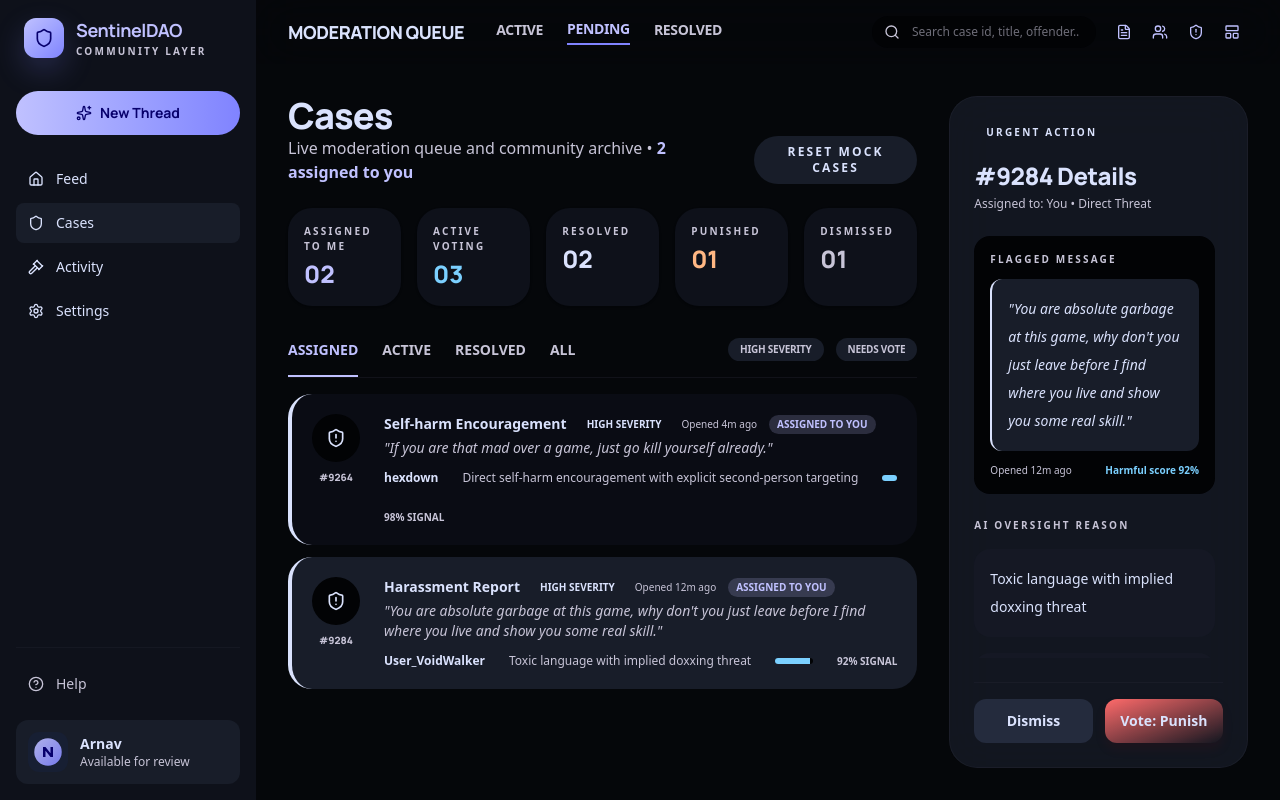
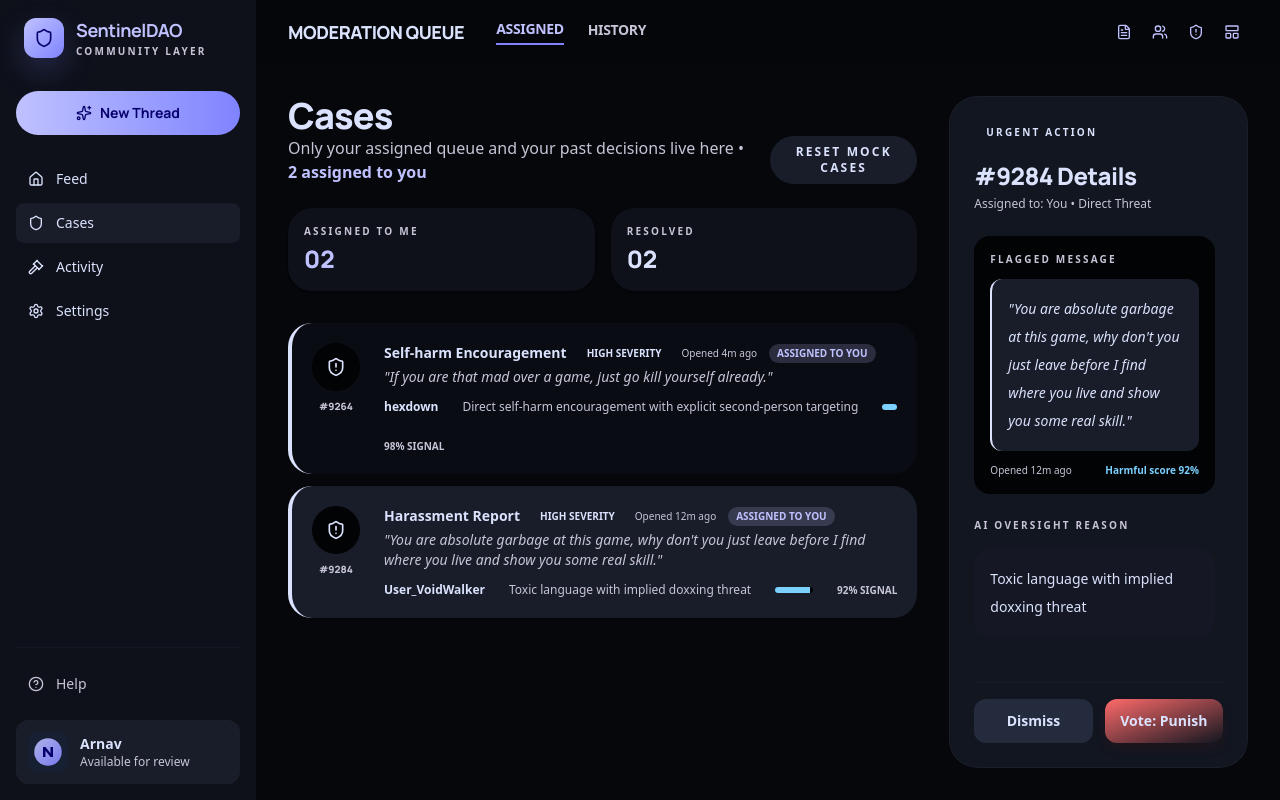
Before and after one commit to spywareXd/Sentinel, a Next.js app in the folder frontend/: page /cases in a window 1280 px wide. Built offline with nearby package versions, Linux system fonts and the light colour scheme.

Commit message:
final ui polish on chat

```diff
--- a/frontend/src/app/cases/page.tsx
+++ b/frontend/src/app/cases/page.tsx
@@ -9,66 +9,27 @@ import Sidebar from "@/components/layout/Sidebar";
 import { caseRecords } from "@/mockdata/cases";
 import type { CaseDecision, CaseRecord } from "@/types/mockdata/cases";
 
-type TopTab = "Active" | "Pending" | "Resolved";
-type QueueFilter = "Assigned" | "Active" | "Resolved" | "All";
+type TopTab = "Assigned" | "History";
 
 const createInitialCases = () => caseRecords.map((caseItem) => ({ ...caseItem }));
 
-const getTopTabForQueueFilter = (filter: QueueFilter): TopTab => {
-  if (filter === "Resolved") return "Resolved";
-  if (filter === "Active") return "Active";
-  return "Pending";
-};
-
-const getQueueFilterForTopTab = (tab: TopTab): QueueFilter => {
-  if (tab === "Resolved") return "Resolved";
-  if (tab === "Active") return "Active";
-  return "Assigned";
-};
-
 export default function CasesPage() {
   const [cases, setCases] = useState<CaseRecord[]>(createInitialCases);
-  const [searchQuery, setSearchQuery] = useState("");
-  const [activeTopTab, setActiveTopTab] = useState<TopTab>("Pending");
-  const [queueFilter, setQueueFilter] = useState<QueueFilter>("Assigned");
-  const [quickFilters, setQuickFilters] = useState({
-    highSeverity: false,
-    needsVote: false,
-  });
+  const [activeTopTab, setActiveTopTab] = useState<TopTab>("Assigned");
   const [selectedCaseId, setSelectedCaseId] = useState<string | null>(
     caseRecords[0]?.id ?? null,
   );
+  const [isDetailDismissed, setIsDetailDismissed] = useState(false);
   const detailPanelRef = useRef<HTMLDivElement | null>(null);
 
   const filteredCases = useMemo(() => {
-    const normalizedQuery = searchQuery.trim().toLowerCase();
-
     return cases
       .filter((caseItem) => {
-      if (activeTopTab === "Active" && caseItem.status !== "Voting") return false;
-      if (activeTopTab === "Pending" && caseItem.status === "Resolved") return false;
-      if (activeTopTab === "Resolved" && caseItem.status !== "Resolved") return false;
+        if (activeTopTab === "Assigned") {
+          return caseItem.assignedToMe;
+        }
 
-      if (queueFilter === "Assigned" && !caseItem.assignedToMe) return false;
-      if (queueFilter === "Active" && caseItem.status === "Resolved") return false;
-      if (queueFilter === "Resolved" && caseItem.status !== "Resolved") return false;
-
-      if (quickFilters.highSeverity && caseItem.severity !== "High") return false;
-      if (quickFilters.needsVote && !caseItem.needsVote) return false;
-
-      if (!normalizedQuery) return true;
-
-      const searchableText = [
-        caseItem.number,
-        caseItem.title,
-        caseItem.offender,
-        caseItem.reporter,
-        caseItem.aiReason,
-      ]
-        .join(" ")
-        .toLowerCase();
-
-      return searchableText.includes(normalizedQuery);
+        return caseItem.status === "Resolved" && caseItem.wasAssignedToMe;
       })
       .sort((left, right) => {
         if (left.status === "Resolved" && right.status !== "Resolved") return 1;
@@ -77,7 +38,7 @@ export default function CasesPage() {
         if (!left.assignedToMe && right.assignedToMe) return 1;
         return right.harmfulScore - left.harmfulScore;
       });
-  }, [activeTopTab, cases, queueFilter, quickFilters, searchQuery]);
+  }, [activeTopTab, cases]);
 
   const selectedCase =
     (selectedCaseId
@@ -88,10 +49,7 @@ export default function CasesPage() {
   const summary = useMemo(
     () => ({
       assigned: cases.filter((caseItem) => caseItem.assignedToMe).length,
-      activeVoting: cases.filter((caseItem) => caseItem.status !== "Resolved").length,
       resolved: cases.filter((caseItem) => caseItem.status === "Resolved").length,
-      punished: cases.filter((caseItem) => caseItem.decision === "Punished").length,
-      dismissed: cases.filter((caseItem) => caseItem.decision === "Dismissed").length,
     }),
     [cases],
   );
@@ -111,16 +69,11 @@ export default function CasesPage() {
           decision,
           resolvedAt: "Resolved just now",
           assignedToMe: false,
+          wasAssignedToMe: true,
           needsVote: false,
           outcome: isPunish
             ? "Case resolved with punishment after your vote pushed the room to a final decision."
             : "Case resolved with dismissal after your vote closed the review in favor of no punishment.",
-          notes: [
-            isPunish
-              ? "You voted to punish and the case closed immediately."
-              : "You voted to dismiss and the case closed immediately.",
-            ...caseItem.notes,
-          ],
         };
       }),
     );
@@ -137,6 +90,7 @@ export default function CasesPage() {
         !detailPanelRef.current.contains(event.target) &&
         !event.target.closest("[data-case-list-root='true']")
       ) {
+        setIsDetailDismissed(true);
         setSelectedCaseId(null);
       }
     };
@@ -148,16 +102,26 @@ export default function CasesPage() {
     };
   }, [selectedCaseId]);
 
+  useEffect(() => {
+    if (filteredCases.length === 0) {
+      setSelectedCaseId(null);
+      return;
+    }
+
+    if (isDetailDismissed && !selectedCaseId) {
+      return;
+    }
+
+    if (!selectedCaseId || !filteredCases.some((caseItem) => caseItem.id === selectedCaseId)) {
+      setSelectedCaseId(filteredCases[0].id);
+    }
+  }, [filteredCases, isDetailDismissed, selectedCaseId]);
+
   const resetCases = () => {
     setCases(createInitialCases());
     setSelectedCaseId(caseRecords[0]?.id ?? null);
-    setActiveTopTab("Pending");
-    setQueueFilter("Assigned");
-    setQuickFilters({
-      highSeverity: false,
-      needsVote: false,
-    });
-    setSearchQuery("");
+    setIsDetailDismissed(false);
+    setActiveTopTab("Assigned");
   };
 
   return (
@@ -166,12 +130,10 @@ export default function CasesPage() {
 
       <main className="ml-0 flex min-h-0 min-w-0 flex-1 flex-col">
         <CasesHeader
-          searchQuery={searchQuery}
-          onSearchChange={setSearchQuery}
           activeTopTab={activeTopTab}
           onTopTabChange={(tab) => {
             setActiveTopTab(tab);
-            setQueueFilter(getQueueFilterForTopTab(tab));
+            setIsDetailDismissed(false);
           }}
         />
 
@@ -184,7 +146,7 @@ export default function CasesPage() {
                     Cases
                   </h3>
                   <p className="text-[var(--on-surface-variant)]">
-                    Live moderation queue and community archive •{" "}
+                    Only your assigned queue and your past decisions live here •{" "}
                     <span className="font-semibold text-[var(--primary)]">
                       {summary.assigned} assigned to you
                     </span>
@@ -204,19 +166,10 @@ export default function CasesPage() {
             <CaseList
               cases={filteredCases}
               selectedCaseId={selectedCase?.id ?? ""}
-              onSelectCase={setSelectedCaseId}
-              queueFilter={queueFilter}
-              onQueueFilterChange={(filter) => {
-                setQueueFilter(filter);
-                setActiveTopTab(getTopTabForQueueFilter(filter));
+              onSelectCase={(caseId) => {
+                setSelectedCaseId(caseId);
+                setIsDetailDismissed(false);
               }}
-              quickFilters={quickFilters}
-              onToggleQuickFilter={(filter) =>
-                setQuickFilters((prev) => ({
-                  ...prev,
-                  [filter]: !prev[filter],
-                }))
-              }
             />
           </div>
 
--- a/frontend/src/components/cases/CaseDetailPanel.tsx
+++ b/frontend/src/components/cases/CaseDetailPanel.tsx
@@ -2,7 +2,6 @@ import CaseActions from "@/components/cases/detail/CaseActions";
 import CaseDetailHeader from "@/components/cases/detail/CaseDetailHeader";
 import CaseFlaggedMessageCard from "@/components/cases/detail/CaseFlaggedMessageCard";
 import CaseInsightSection from "@/components/cases/detail/CaseInsightSection";
-import CaseNotesList from "@/components/cases/detail/CaseNotesList";
 import CaseProofCard from "@/components/cases/detail/CaseProofCard";
 import CaseVoteProgress from "@/components/cases/detail/CaseVoteProgress";
 import type { CaseRecord } from "@/types/mockdata/cases";
@@ -30,7 +29,6 @@ export default function CaseDetailPanel({
         <CaseInsightSection caseItem={caseItem} />
         <CaseVoteProgress caseItem={caseItem} />
         <CaseProofCard caseItem={caseItem} />
-        <CaseNotesList notes={caseItem.notes} />
       </div>
 
       <CaseActions
--- a/frontend/src/components/cases/CaseList.tsx
+++ b/frontend/src/components/cases/CaseList.tsx
@@ -1,22 +1,11 @@
 import { MessageSquareWarning, ShieldAlert, ShieldCheck } from "lucide-react";
 import type { CaseRecord } from "@/types/mockdata/cases";
-
-type QueueFilter = "Assigned" | "Active" | "Resolved" | "All";
 
 type CaseListProps = {
   cases: CaseRecord[];
   selectedCaseId: string;
   onSelectCase: (caseId: string) => void;
-  queueFilter: QueueFilter;
-  onQueueFilterChange: (filter: QueueFilter) => void;
-  quickFilters: {
-    highSeverity: boolean;
-    needsVote: boolean;
-  };
-  onToggleQuickFilter: (filter: "highSeverity" | "needsVote") => void;
 };
-
-const queueTabs: QueueFilter[] = ["Assigned", "Active", "Resolved", "All"];
 
 const severityTone = {
   High: "bg-[color:color-mix(in_srgb,var(--error)_20%,transparent)] text-[var(--error)]",
@@ -47,60 +36,9 @@ export default function CaseList({
   cases,
   selectedCaseId,
   onSelectCase,
-  queueFilter,
-  onQueueFilterChange,
-  quickFilters,
-  onToggleQuickFilter,
 }: CaseListProps) {
   return (
     <section className="flex flex-col gap-4" data-case-list-root="true">
-      <div className="flex flex-col gap-4 border-b border-[color:color-mix(in_srgb,var(--outline-variant)_25%,transparent)] pb-4 lg:flex-row lg:items-center lg:justify-between">
-        <div className="flex flex-wrap items-center gap-6">
-          {queueTabs.map((tab) => (
-            <button
-              key={tab}
-              onClick={() => onQueueFilterChange(tab)}
-              className={[
-                "relative text-sm font-bold uppercase transition-colors",
-                tab === queueFilter
-                  ? "text-[var(--primary)]"
-                  : "text-[var(--on-surface-variant)] hover:text-[var(--on-surface)]",
-              ].join(" ")}
-            >
-              {tab}
-              {tab === queueFilter && (
-                <span className="absolute -bottom-[17px] left-0 right-0 h-0.5 bg-[var(--primary)]" />
-              )}
-            </button>
-          ))}
-        </div>
-
-        <div className="flex flex-wrap gap-3">
-          <button
-            onClick={() => onToggleQuickFilter("highSeverity")}
-            className={[
-              "rounded-full px-3 py-1 text-[10px] font-bold uppercase tracking-tight transition-colors",
-              quickFilters.highSeverity
-                ? "bg-[color:color-mix(in_srgb,var(--error)_24%,transparent)] text-[var(--error)]"
-                : "bg-[var(--surface-container-high)] text-[var(--on-surface-variant)] hover:text-[var(--on-surface)]",
-            ].join(" ")}
-          >
-            High Severity
-          </button>
-          <button
-            onClick={() => onToggleQuickFilter("needsVote")}
-            className={[
-              "rounded-full px-3 py-1 text-[10px] font-bold uppercase tracking-tight transition-colors",
-              quickFilters.needsVote
-                ? "bg-[color:color-mix(in_srgb,var(--secondary)_22%,transparent)] text-[var(--secondary)]"
-                : "bg-[var(--surface-container-high)] text-[var(--on-surface-variant)] hover:text-[var(--on-surface)]",
-            ].join(" ")}
-          >
-            Needs Vote
-          </button>
-        </div>
-      </div>
-
       <div className="flex flex-col gap-3">
         {cases.map((caseItem) => {
           const style = iconTone[caseItem.severity];
@@ -151,6 +89,11 @@ export default function CaseList({
                       Assigned to you
                     </span>
                   )}
+                  {!caseItem.assignedToMe && caseItem.wasAssignedToMe && (
+                    <span className="rounded-full bg-[var(--surface-container-highest)] px-2 py-0.5 text-[10px] font-black uppercase text-[var(--on-surface-variant)]">
+                      In your history
+                    </span>
+                  )}
                 </div>
 
                 <p className="mb-3 line-clamp-2 text-sm italic text-[var(--on-surface-variant)]">
--- a/frontend/src/components/cases/CasesHeader.tsx
+++ b/frontend/src/components/cases/CasesHeader.tsx
@@ -1,29 +1,15 @@
 "use client";
 
-import {
-  FileText,
-  LayoutPanelTop,
-  Search,
-  ShieldAlert,
-  Users,
-} from "lucide-react";
+import { FileText, LayoutPanelTop, ShieldAlert, Users } from "lucide-react";
 
 type CasesHeaderProps = {
-  searchQuery: string;
-  onSearchChange: (value: string) => void;
-  activeTopTab: "Active" | "Pending" | "Resolved";
-  onTopTabChange: (tab: "Active" | "Pending" | "Resolved") => void;
+  activeTopTab: "Assigned" | "History";
+  onTopTabChange: (tab: "Assigned" | "History") => void;
 };
 
-const topTabs: Array<"Active" | "Pending" | "Resolved"> = [
-  "Active",
-  "Pending",
-  "Resolved",
-];
+const topTabs: Array<"Assigned" | "History"> = ["Assigned", "History"];
 
 export default function CasesHeader({
-  searchQuery,
-  onSearchChange,
   activeTopTab,
   onTopTabChange,
 }: CasesHeaderProps) {
@@ -60,17 +46,6 @@ export default function CasesHeader({
       </div>
 
       <div className="flex items-center gap-3">
-        <div className="relative hidden md:block">
-          <Search className="absolute left-3 top-1/2 h-4 w-4 -translate-y-1/2 text-[var(--on-surface-variant)]" />
-          <input
-            type="text"
-            value={searchQuery}
-            onChange={(event) => onSearchChange(event.target.value)}
-            placeholder="Search case id, title, offender..."
-            className="w-56 rounded-full bg-[var(--surface-container-lowest)] py-2 pl-10 pr-4 text-xs text-[var(--on-surface)] outline-none transition-all focus:w-72 placeholder:text-[color:color-mix(in_srgb,var(--on-surface-variant)_55%,transparent)]"
-          />
-        </div>
-
         <div className="flex items-center gap-1">
           <button
             onClick={() => scrollToRightRailSection("cases-about")}
--- a/frontend/src/components/cases/CasesSummaryStrip.tsx
+++ b/frontend/src/components/cases/CasesSummaryStrip.tsx
@@ -1,24 +1,16 @@
 type CasesSummaryStripProps = {
   assigned: number;
-  activeVoting: number;
   resolved: number;
-  punished: number;
-  dismissed: number;
 };
 
-const summaryItems = (
-  counts: CasesSummaryStripProps,
-) => [
+const summaryItems = (counts: CasesSummaryStripProps) => [
   { label: "Assigned to Me", value: counts.assigned, tone: "text-[var(--primary)]" },
-  { label: "Active Voting", value: counts.activeVoting, tone: "text-[var(--secondary)]" },
   { label: "Resolved", value: counts.resolved, tone: "text-[var(--on-surface)]" },
-  { label: "Punished", value: counts.punished, tone: "text-[var(--tertiary)]" },
-  { label: "Dismissed", value: counts.dismissed, tone: "text-[var(--on-surface-variant)]" },
 ];
 
 export default function CasesSummaryStrip(props: CasesSummaryStripProps) {
   return (
-    <div className="grid grid-cols-1 gap-4 md:grid-cols-2 xl:grid-cols-5">
+    <div className="grid grid-cols-1 gap-4 md:grid-cols-2">
       {summaryItems(props).map((item) => (
         <div
           key={item.label}
--- a/frontend/src/components/cases/detail/CaseInsightSection.tsx
+++ b/frontend/src/components/cases/detail/CaseInsightSection.tsx
@@ -15,11 +15,6 @@ export default function CaseInsightSection({ caseItem }: CaseInsightSectionProps
           {caseItem.aiReason}
         </p>
       </div>
-      <div className="rounded-2xl bg-[color:color-mix(in_srgb,var(--surface-container-high)_55%,transparent)] p-4">
-        <p className="text-sm leading-7 text-[var(--on-surface)]">
-          {caseItem.summary}
-        </p>
-      </div>
     </div>
   );
 }
--- a/frontend/src/mockdata/cases.ts
+++ b/frontend/src/mockdata/cases.ts
@@ -11,6 +11,7 @@ export const caseRecords: CaseRecord[] = [
     decision: null,
     openedAt: "Opened 12m ago",
     assignedToMe: true,
+    wasAssignedToMe: true,
     needsVote: true,
     harmfulScore: 0.92,
     aiReason: "Toxic language with implied doxxing threat",
@@ -24,11 +25,6 @@ export const caseRecords: CaseRecord[] = [
     outcome:
       "Case is still active. Current consensus leans strongly toward punishment, but quorum has not been fully reached yet.",
     chainRef: "0X82...F2E1",
-    notes: [
-      "Assigned to you and one other pending juror.",
-      "Offender has prior moderation history in this room.",
-      "Urgency elevated because threat language moved beyond trash talk.",
-    ],
   },
   {
     id: "case-9281",
@@ -40,6 +36,7 @@ export const caseRecords: CaseRecord[] = [
     decision: null,
     openedAt: "Opened 45m ago",
     assignedToMe: false,
+    wasAssignedToMe: false,
     needsVote: false,
     harmfulScore: 0.39,
     aiReason: "Manual flag after repeated taunts in a match thread",
@@ -53,11 +50,6 @@ export const caseRecords: CaseRecord[] = [
     outcome:
       "Still in voting. Current sentiment suggests dismissal unless new context shows targeted harassment.",
     chainRef: "0X42...A911",
-    notes: [
-      "Low-severity queue item with mixed community opinion.",
-      "Useful as a contrast case against more severe self-harm reports.",
-      "No direct threat or protected-class language detected.",
-    ],
   },
   {
     id: "case-9270",
@@ -70,6 +62,7 @@ export const caseRecords: CaseRecord[] = [
     openedAt: "Opened 2h ago",
     resolvedAt: "Resolved 94m ago",
     assignedToMe: false,
+    wasAssignedToMe: true,
     needsVote: false,
     harmfulScore: 0.88,
     aiReason: "Severe hateful-conduct indicators against a protected group",
@@ -83,11 +76,6 @@ export const caseRecords: CaseRecord[] = [
     outcome:
       "Case resolved with punishment after jurors reviewed the original message and follow-up replies. The decision remains visible for transparency review.",
     chainRef: "0X91...DD42",
-    notes: [
-      "Consensus crossed threshold quickly after context review.",
-      "Supporting follow-up messages reinforced the severity.",
-      "Case remains archived as a reference example for future review.",
-    ],
   },
   {
     id: "case-9264",
@@ -99,6 +87,7 @@ export const caseRecords: CaseRecord[] = [
     decision: null,
     openedAt: "Opened 4m ago",
     assignedToMe: true,
+    wasAssignedToMe: true,
     needsVote: true,
     harmfulScore: 0.98,
     aiReason: "Direct self-harm encouragement with explicit second-person targeting",
@@ -112,11 +101,6 @@ export const caseRecords: CaseRecord[] = [
     outcome:
       "Case has just entered jury review. This one requires immediate attention because the language is unambiguous.",
     chainRef: "0X77...C108",
-    notes: [
-      "Highest-priority case in your current queue.",
-      "Room context has already been captured in screenshots.",
-      "One vote has been cast and the remaining jurors are pending.",
-    ],
   },
   {
     id: "case-9258",
@@ -129,6 +113,7 @@ export const caseRecords: CaseRecord[] = [
     openedAt: "Opened 7h ago",
     resolvedAt: "Resolved 6h ago",
     assignedToMe: false,
+    wasAssignedToMe: true,
     needsVote: false,
     harmfulScore: 0.27,
     aiReason: "Repeated posting pattern but no abusive content",
@@ -142,10 +127,5 @@ export const caseRecords: CaseRecord[] = [
     outcome:
       "Resolved with dismissal and no account penalty. Message stayed visible but moderators noted the pattern for future spam escalation.",
     chainRef: "0X11...B812",
-    notes: [
-      "Dismissed because the content was annoying, not harmful.",
-      "Shows the system should not over-punish low-risk disruptions.",
-      "Useful benchmark for proportional moderation decisions.",
-    ],
   },
 ];
--- a/frontend/src/types/mockdata/cases.ts
+++ b/frontend/src/types/mockdata/cases.ts
@@ -15,6 +15,7 @@ export type CaseRecord = {
   openedAt: string;
   resolvedAt?: string;
   assignedToMe: boolean;
+  wasAssignedToMe: boolean;
   needsVote: boolean;
   harmfulScore: number;
   aiReason: string;
@@ -25,5 +26,4 @@ export type CaseRecord = {
   voteBreakdown: string;
   outcome: string;
   chainRef: string;
-  notes: string[];
 };
```
